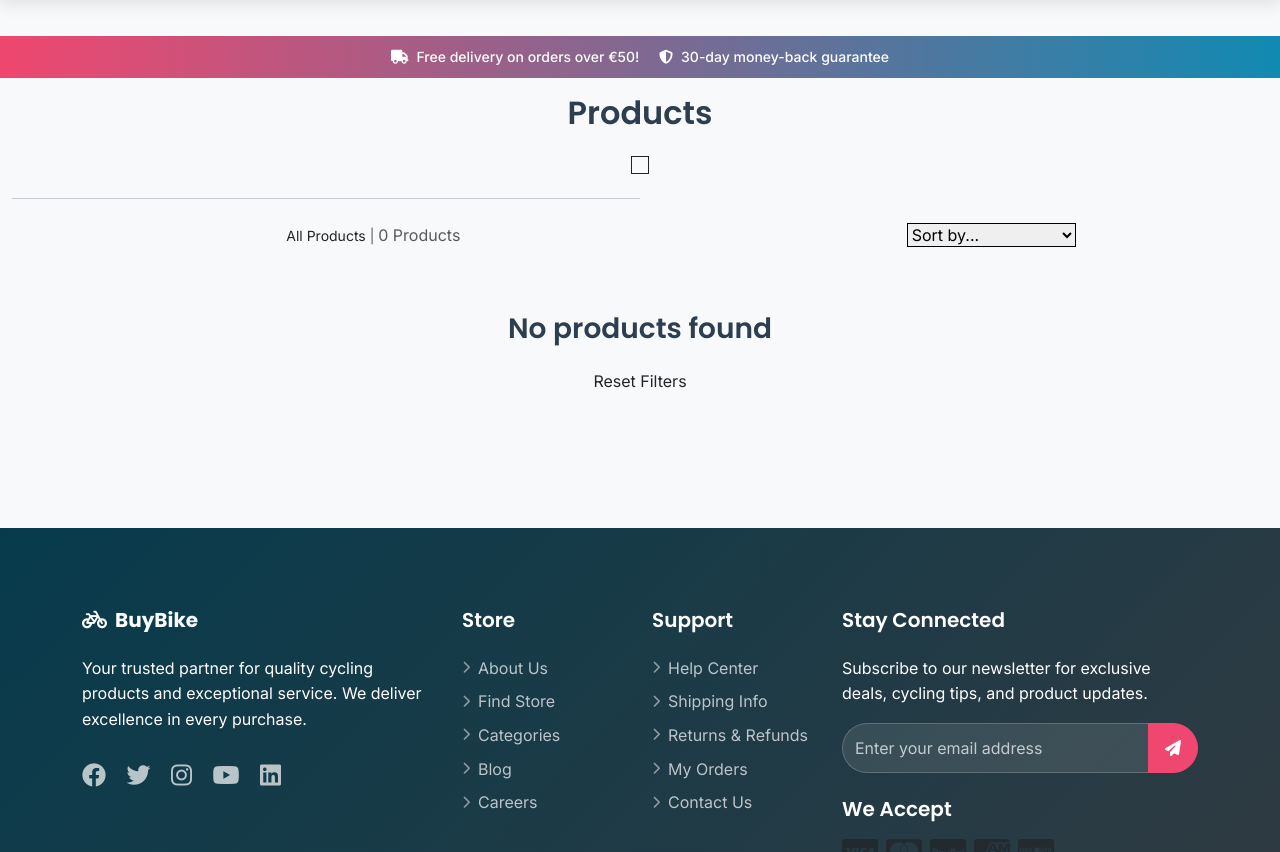
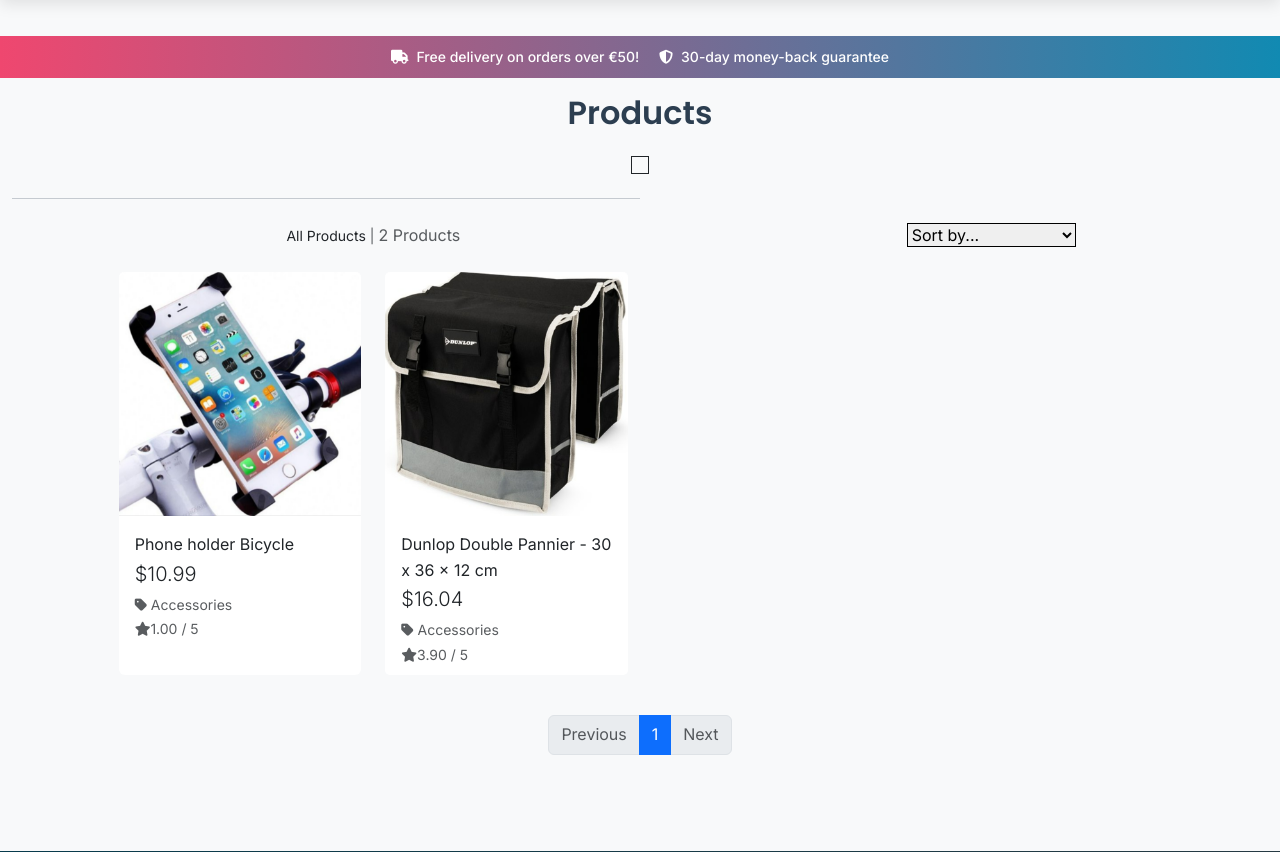
Before and after one commit to john-otienoh/BuyBike, a Django app: page /products/?category=accessories in a window 1280 px wide. Shown: the part 84-936 px from the top of the page. Run offline with Django 5.2, Linux system fonts and the light colour scheme; data comes from the database, SQL or seed files in the repository.

Commit message:
Create Serach Functionality

```diff
--- a/products/templates/products/products.html
+++ b/products/templates/products/products.html
@@ -3,6 +3,9 @@
 {% load cache %}
 <!-- content block -->
 {% block content %}
+    {% comment %} {% if search_query %}
+      <a href="{% url 'product_list' %}" class="btn btn-outline-secondary">Clear</a>
+    {% endif %} {% endcomment %}
     <!-- overlay -->
     <div class="overlay"></div>
     <div class="container-fluid footer-padding">
@@ -93,7 +96,7 @@
                                             <p class="lead mb-0 text-left font-weight-bold">${{ product.price }}</p>
                                             {% if product.category %}
                                             <p class="small mt-1 mb-0">
-                                                <a class="text-muted text-decoration-none text-dark" href="{% url 'products' %}?category={{ product.category.name }}">
+                                                <a class="text-muted text-decoration-none text-dark" href="{% url 'products' %}?category={{ product.category.slug }}">
                                                     <i class="fas fa-tag mr-1"></i> {{ product.category.name }}
                                                 </a>
                                             </p>
--- a/products/views.py
+++ b/products/views.py
@@ -30,7 +30,7 @@
             if sort == "name":
                 all_products = all_products.order_by(functions.Lower("name"))
             if sort == "category":
-                sort = "category__name"
+                sort = "category__slug"
             if "direction" in params:
                 if direction == "desc":
                     sort = f"-{sort}"
@@ -38,22 +38,22 @@
 
         if "category" in params:
             categories = params["category"].split(",")
-            all_products = all_products.filter(category__name__in=categories).distinct()
-            current_categories = Category.objects.filter(name__in=categories)
+            all_products = all_products.filter(category__slug__in=categories).distinct()
+            current_categories = Category.objects.filter(slug__in=categories)
         else:
             current_categories = None
 
         if "q" in params:
             query = params["q"].strip()
-            if not query:
+            if query:
+                all_products = all_products.filter(
+                    Q(name__icontains=query)
+                    | Q(description__icontains=query)
+                    | Q(sku__icontains=query)
+                ).distinct()
+            else:
                 messages.error(request, "You didn't enter any search criteria!")
                 return redirect(reverse("products"))
-
-            all_products = all_products.filter(
-                Q(name__icontains=query)
-                | Q(description__icontains=query)
-                | Q(sku__icontains=query)
-            ).distinct()
 
     product_count = all_products.count()
     paginator = Paginator(all_products, 8)
@@ -68,7 +68,7 @@
 
     context = {
         "all_products": all_products,
-        "search_term": query,
+        "search_query": query,
         "current_categories": categories,
         "current_sorting": f"{sort}_{direction}",
         "product_count": product_count,
--- a/templates/base.html
+++ b/templates/base.html
@@ -62,9 +62,9 @@
 
                 <div class="d-flex align-items-center">
                     <div class="search-container me-3 d-none d-lg-block">
-                        <form class="d-flex" name="q" role="search" method="GET" action="{% url 'products' %}">
+                        <form class="d-flex" role="search" method="GET" action="{% url 'products' %}">
                             <div class="input-group">
-                                <input class="form-control search-input" type="search" placeholder="Search products...">
+                                <input class="form-control search-input" name='q' type="search" placeholder="Search products..." value="{{ search_query|default:'' }}">
                                 <button class="btn btn-search" type="submit">
                                     <i class="fas fa-search"></i>
                                 </button>
```
